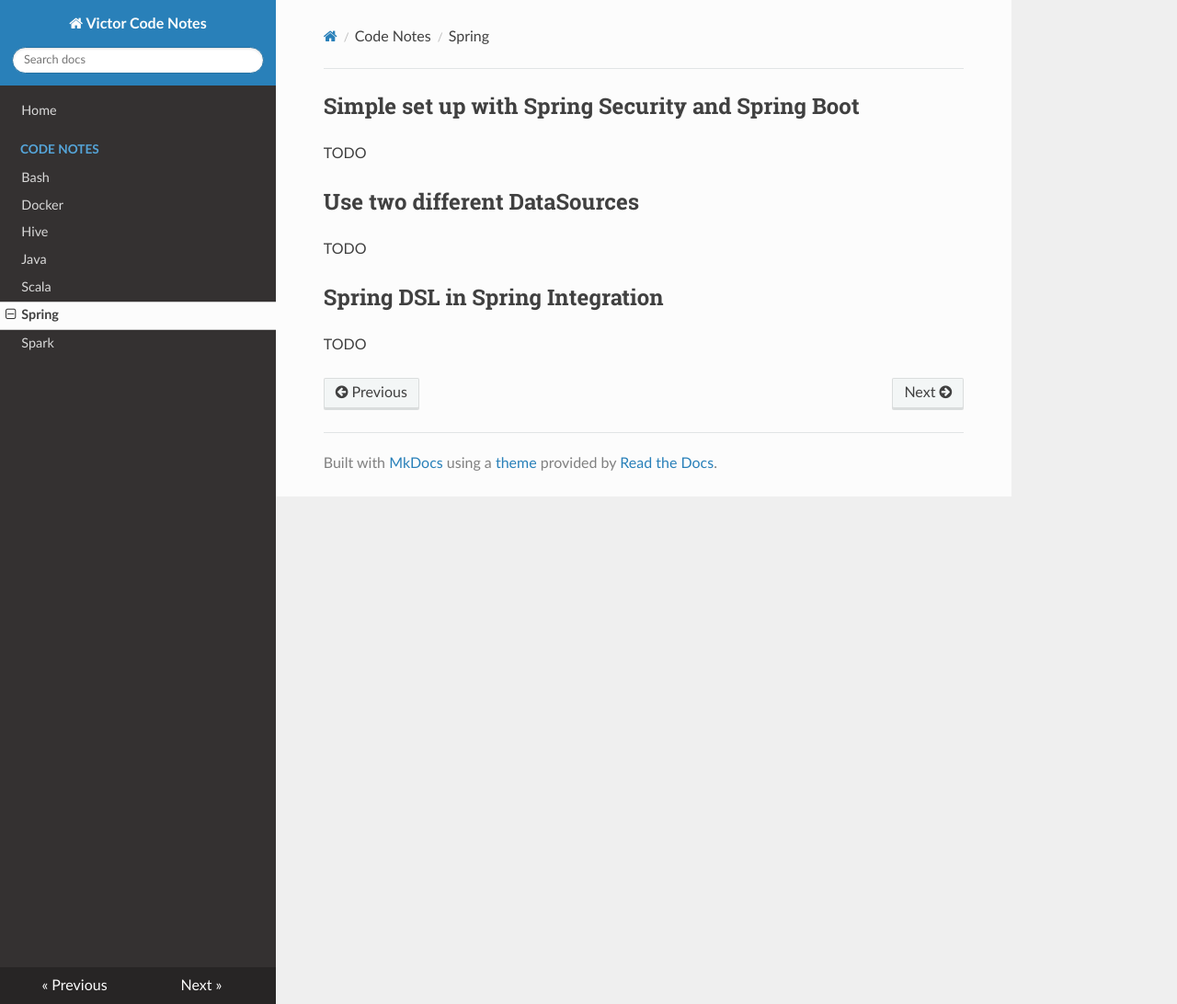
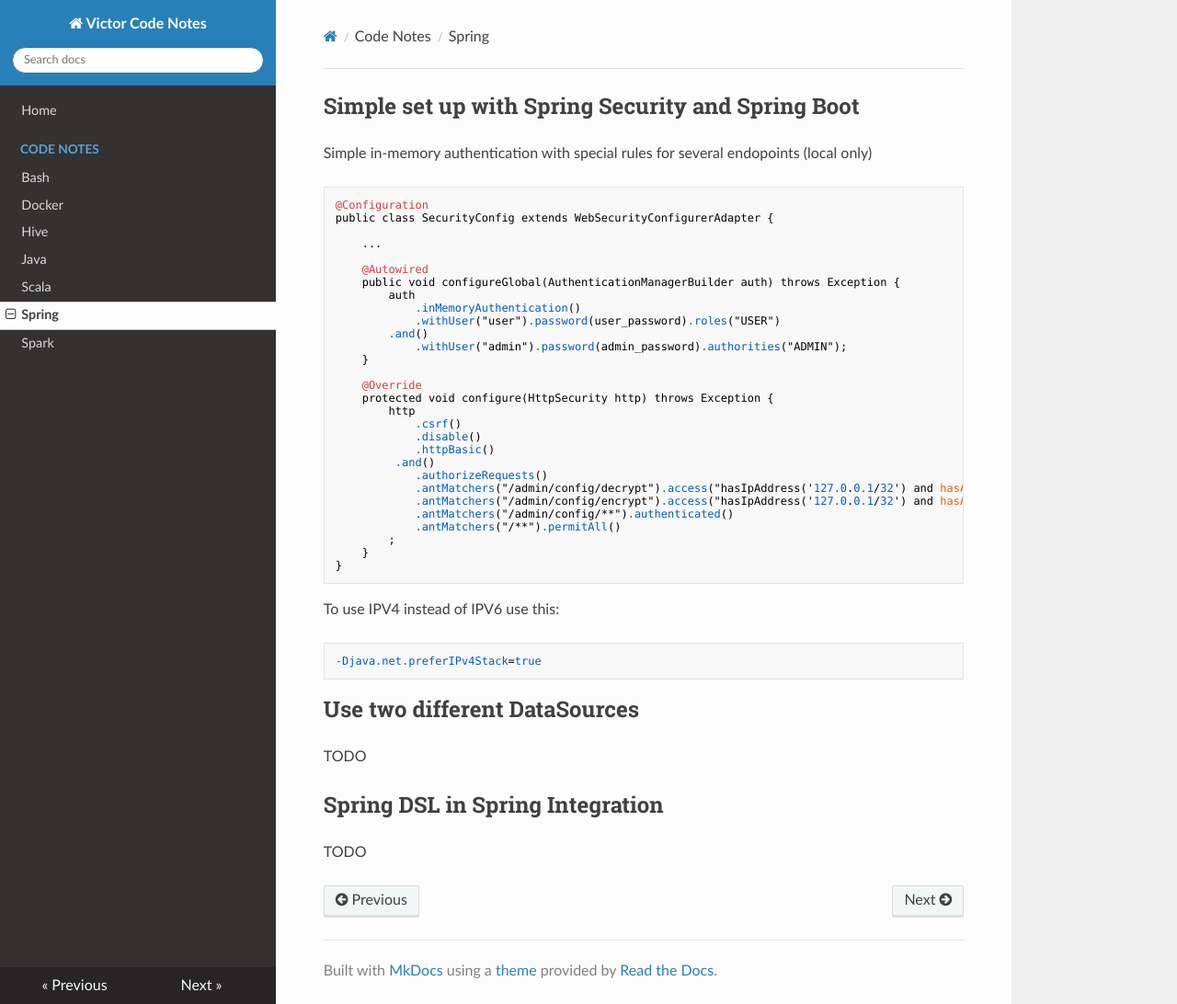
Before and after one commit to victor-ferrer/code_notes, an MkDocs documentation site: the page built from pages/spring.md, in a window 1280 px wide and 1092 px high. Shown: the whole window at 92% size. Built offline with MkDocs 1.6.1, drawn with Linux system fonts in a browser that asks for light colours; nearby versions of some CDN libraries; old or Windows-style settings are respelled for this version of MkDocs.

Commit message:
Ported more notes from OneNote

````diff
--- a/pages/spring.md
+++ b/pages/spring.md
@@ -1,7 +1,44 @@
 
 ## Simple set up with Spring Security and Spring Boot
 
-TODO
+Simple in-memory authentication with special rules for several endopoints (local only)
+
+```
+@Configuration
+public class SecurityConfig extends WebSecurityConfigurerAdapter {
+
+    ...
+
+    @Autowired
+    public void configureGlobal(AuthenticationManagerBuilder auth) throws Exception {
+        auth
+            .inMemoryAuthentication()
+            .withUser("user").password(user_password).roles("USER")
+        .and()
+            .withUser("admin").password(admin_password).authorities("ADMIN");
+    }
+
+    @Override
+    protected void configure(HttpSecurity http) throws Exception {
+        http
+            .csrf()
+            .disable()
+            .httpBasic()
+         .and()
+            .authorizeRequests()
+            .antMatchers("/admin/config/decrypt").access("hasIpAddress('127.0.0.1/32') and hasAuthority('ADMIN')")
+            .antMatchers("/admin/config/encrypt").access("hasIpAddress('127.0.0.1/32') and hasAuthority('ADMIN')")
+            .antMatchers("/admin/config/**").authenticated()
+            .antMatchers("/**").permitAll()
+        ;
+    }
+}
+```
+To use IPV4 instead of IPV6 use this:
+
+```
+-Djava.net.preferIPv4Stack=true
+```
 
 ## Use two different DataSources
 
````
